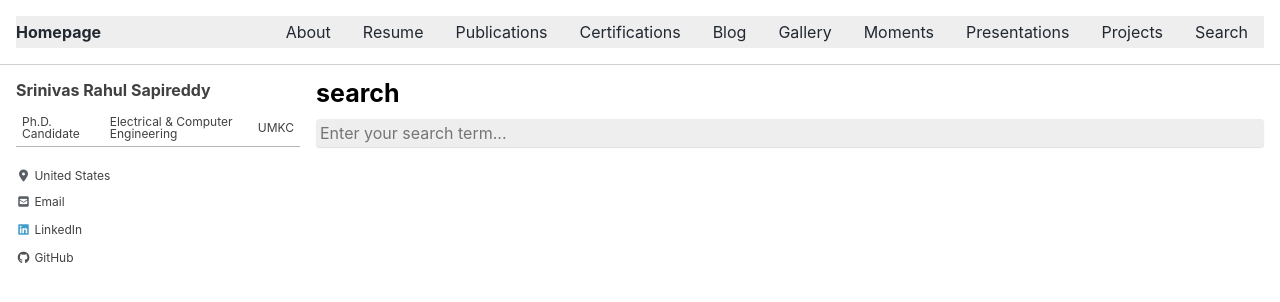
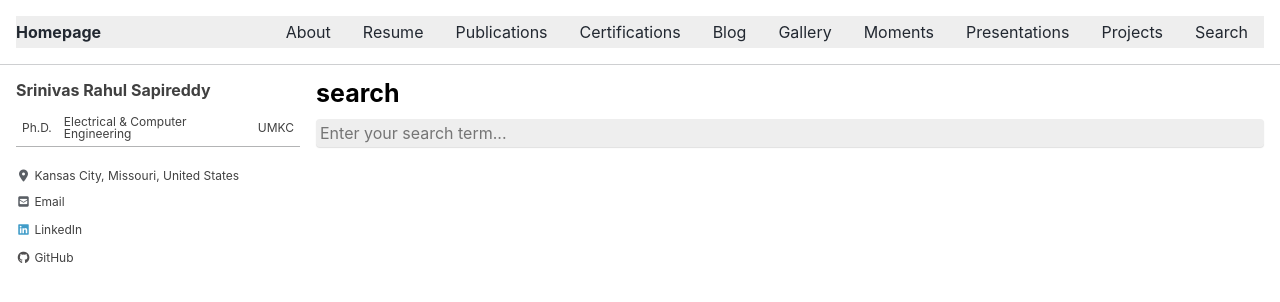
Before and after one commit to srsapireddy/srsapireddy.github.io, a Jekyll site: the page built from _pages/search.md, in a window 1280 px wide and 900 px high. Shown: the top 302 px of the window. Built offline with Jekyll 4.4.1, drawn with Linux system fonts in a browser that asks for light colours; cached includes are drawn as plain includes; nearby versions of some CDN libraries.

Commit message:
Update _config.yml

```diff
--- a/_config.yml
+++ b/_config.yml
@@ -16,7 +16,7 @@ minimal_mistakes_skin    : "air" # "air", "aqua", "contrast", "dark", "dirt", "n
 
 # SEO metadata
 title: "Srinivas Rahul Sapireddy"
-description: "Ph.D. Candidate in ECE | Research in Hardware-Aware AI, VLSI Design, and RF Signal Processing"
+description: "Ph.D. in Electrical and Computer Engineering | Research in Hardware-Aware AI, VLSI Design, and RF Signal Processing"
 url: "https://srsapireddy.github.io"
 baseurl: "" # if your site is hosted at root
 author:
@@ -126,8 +126,8 @@ analytics:
 author:
   name             : "Srinivas Rahul Sapireddy"
   avatar           :
-  bio              : "Ph.D. Candidate | Electrical & Computer Engineering | UMKC"
-  location         : "United States"
+  bio              : "Ph.D. | Electrical & Computer Engineering | UMKC"
+  location         : "Kansas City, Missouri, United States"
   email            : "sapireddysrinivas2020@gmail.com"
   github           : "srsapireddy"
   linkedin         : "srsapireddy2020"
```
